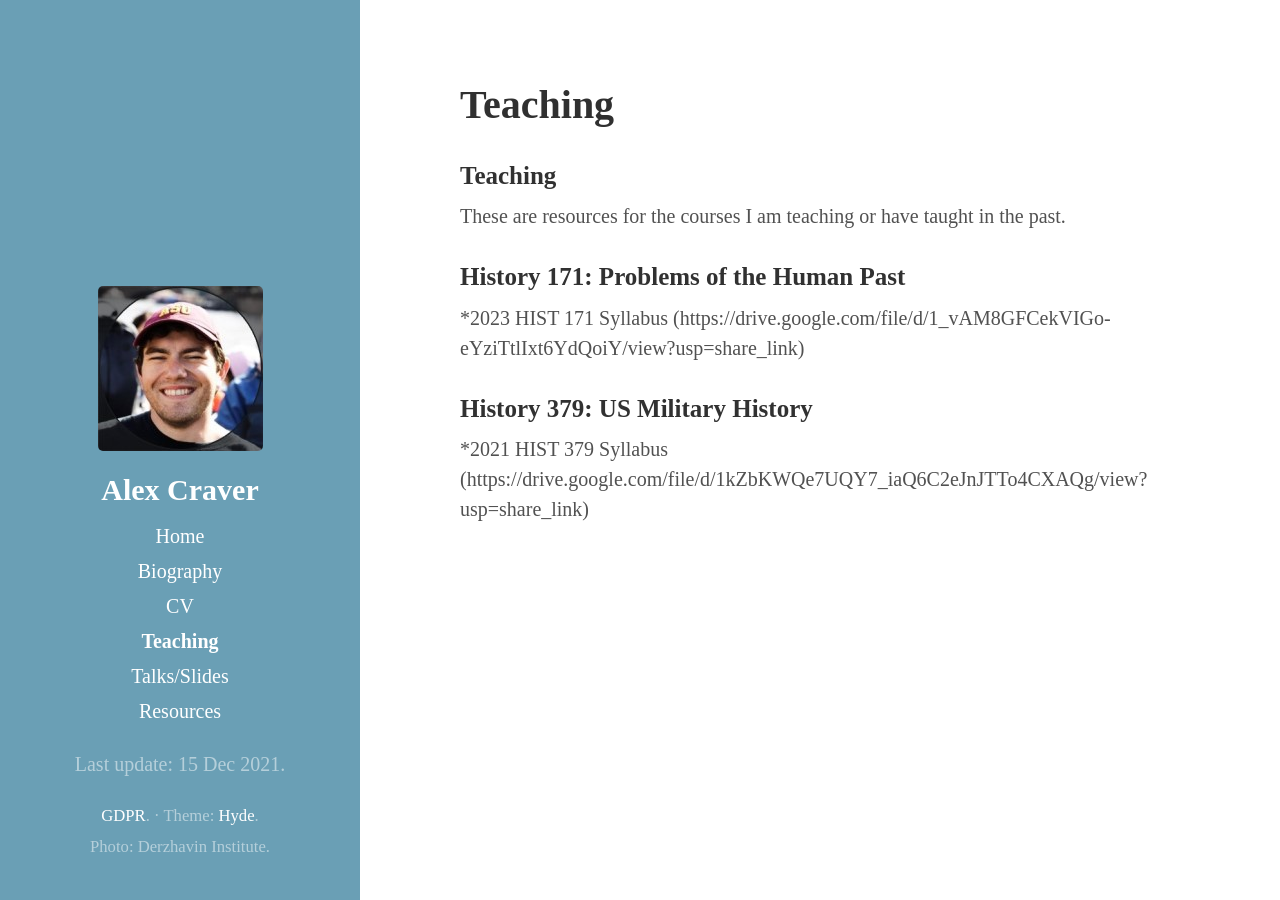
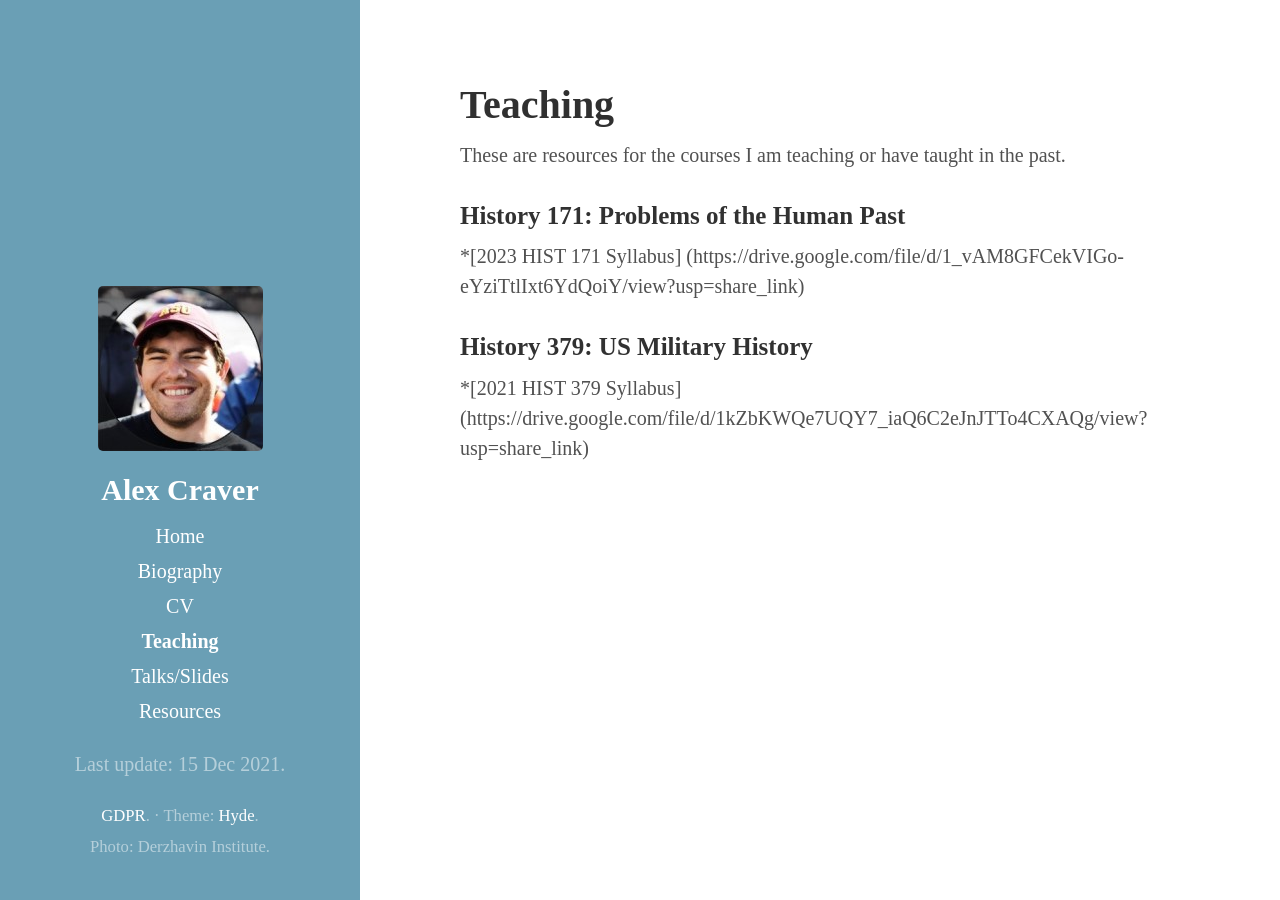
Before and after one commit to ahcraver/ahcraver.github.io, a Jekyll site: the page built from teaching.md, in a window 1280 px wide. Built offline with Jekyll 4.4.1, drawn with Linux system fonts in a browser that asks for light colours.

Commit message:
Update teaching.md

```diff
--- a/teaching.md
+++ b/teaching.md
@@ -2,13 +2,12 @@
 layout: page
 title: Teaching
 ---
-### Teaching
 These are resources for the courses I am teaching or have taught in the past.
 
 ### History 171: Problems of the Human Past
-*2023 HIST 171 Syllabus (https://drive.google.com/file/d/1_vAM8GFCekVIGo-eYziTtlIxt6YdQoiY/view?usp=share_link)
+*[2023 HIST 171 Syllabus] (https://drive.google.com/file/d/1_vAM8GFCekVIGo-eYziTtlIxt6YdQoiY/view?usp=share_link)
 
 
 
 ### History 379: US Military History
-*2021 HIST 379 Syllabus (https://drive.google.com/file/d/1kZbKWQe7UQY7_iaQ6C2eJnJTTo4CXAQg/view?usp=share_link)
+*[2021 HIST 379 Syllabus] (https://drive.google.com/file/d/1kZbKWQe7UQY7_iaQ6C2eJnJTTo4CXAQg/view?usp=share_link)
```
